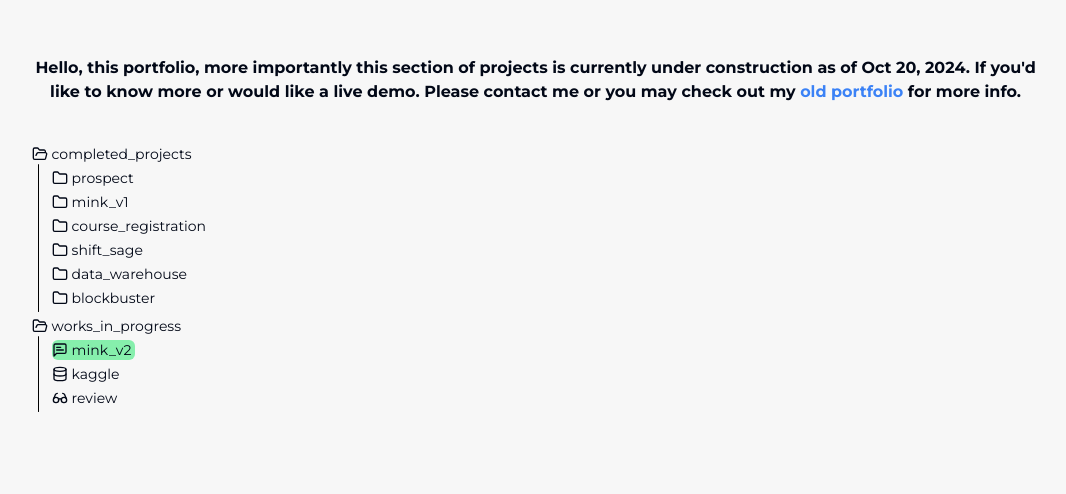
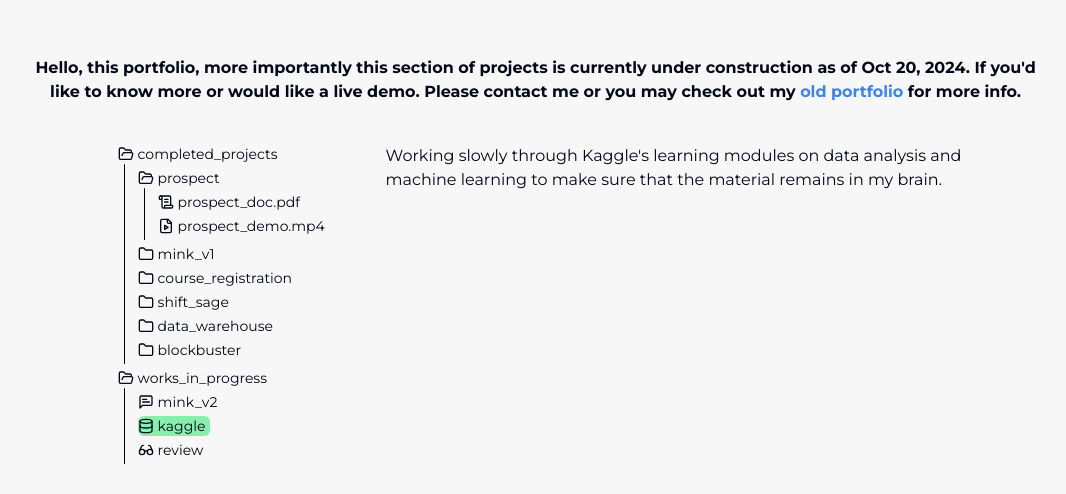
Before and after one commit to michaelwcsin/portfolio, a Next.js app: page / in a window 1280 px wide. Shown: the part 1620-2114 px from the top of the page, without its empty margins (66-1132 px from the left). Built offline with nearby package versions, Linux system fonts and the light colour scheme.

Commit message:
conditional rendering, need to update projects

```diff
--- a/components/ui/file-tree.tsx
+++ b/components/ui/file-tree.tsx
@@ -83,6 +83,7 @@ const Tree = forwardRef<HTMLDivElement, TreeViewProps>(
 
     const selectItem = useCallback((id: string) => {
       setSelectedId(id);
+      console.log(id); // This is where id is changed
     }, []);
 
     const handleExpand = useCallback((id: string) => {
@@ -290,6 +291,7 @@ const File = forwardRef<
     isSelectable?: boolean;
     isSelect?: boolean;
     fileIcon?: React.ReactNode;
+    onFileSelect: (value: string) => void;
   } & React.ComponentPropsWithoutRef<typeof AccordionPrimitive.Trigger>
 >(
   (
@@ -299,6 +301,7 @@ const File = forwardRef<
       isSelectable = true,
       isSelect,
       fileIcon,
+      onFileSelect,
       children,
       ...props
     },
@@ -322,7 +325,10 @@ const File = forwardRef<
             isSelectable ? "cursor-pointer" : "opacity-50 cursor-not-allowed",
             className
           )}
-          onClick={() => selectItem(value)}
+          onClick={() => {
+            selectItem(value);
+            onFileSelect(value);
+          }}
         >
           {fileIcon ?? <FileIcon className="size-4" />}
           {children}
--- a/pages/Projects.tsx
+++ b/pages/Projects.tsx
@@ -7,9 +7,20 @@ import {
   MessageSquareText,
   ScrollText,
 } from "lucide-react";
-import React from "react";
+import React, { useEffect, useState } from "react";
 
 const Projects = () => {
+  const [selectedFile, setSelectedFile] = useState("22");
+
+  const handleFileSelect = (fileValue: string) => {
+    console.log(`Selected value: ${fileValue}`);
+    setSelectedFile(fileValue);
+  };
+
+  useEffect(() => {
+    console.log("Current selectedFile state:", selectedFile);
+  }, [selectedFile]);
+
   return (
     <div className="flex h-screen w-full items-center">
       <div className="flex-col w-full md:w-[80vw] items-center gap-[10vw] m-[7vw]">
@@ -30,75 +41,150 @@ const Projects = () => {
           </span>{" "}
           for more info.
         </p>
+
+        <div className="flex gap-5 justify-center">
           <Tree
-          className="overflow-hidden w-full h-[70vh]"
-          initialSelectedId="21"
-          initialExpandedItems={["1", "20"]}
+            className="overflow-hidden w-[25%] h-[70vh]"
+            initialSelectedId="22"
+            initialExpandedItems={["1", "2", "20"]}
             elements={projects}
           >
             <Folder element="completed_projects" value="1">
               <Folder value="2" element="prospect">
-              <File fileIcon={<ScrollText size="16" />} value="3">
+                <File
+                  fileIcon={<ScrollText size="16" />}
+                  value="3"
+                  onFileSelect={handleFileSelect}
+                >
                   <p>prospect_doc.pdf</p>
                 </File>
-              <File fileIcon={<FileVideo size="16" />} value="4">
+                <File
+                  fileIcon={<FileVideo size="16" />}
+                  value="4"
+                  onFileSelect={handleFileSelect}
+                >
                   <p>prospect_demo.mp4</p>
                 </File>
               </Folder>
               <Folder value="5" element="mink_v1">
-              <File fileIcon={<ScrollText size="16" />} value="6">
+                <File
+                  fileIcon={<ScrollText size="16" />}
+                  value="6"
+                  onFileSelect={handleFileSelect}
+                >
                   <p>mink_doc.pdf</p>
                 </File>
-              <File fileIcon={<FileVideo size="16" />} value="7">
+                <File
+                  fileIcon={<FileVideo size="16" />}
+                  value="7"
+                  onFileSelect={handleFileSelect}
+                >
                   <p>mink_v1_demo.mp4</p>
                 </File>
               </Folder>
               <Folder value="8" element="course_registration">
-              <File value="9">
+                <File value="9" onFileSelect={handleFileSelect}>
                   <p>README.md</p>
                 </File>
-              <File fileIcon={<FileVideo size="16" />} value="10">
+                <File
+                  fileIcon={<FileVideo size="16" />}
+                  value="10"
+                  onFileSelect={handleFileSelect}
+                >
                   <p>course_registration_demo.mp4</p>
                 </File>
               </Folder>
               <Folder value="11" element="shift_sage">
-              <File value="12">
+                <File value="12" onFileSelect={handleFileSelect}>
                   <p>README.md</p>
                 </File>
-              <File fileIcon={<FileVideo size="16" />} value="13">
+                <File
+                  fileIcon={<FileVideo size="16" />}
+                  value="13"
+                  onFileSelect={handleFileSelect}
+                >
                   <p>shift_sage_demo.mp4</p>
                 </File>
               </Folder>
               <Folder value="14" element="data_warehouse">
-              <File value="15">
+                <File value="15" onFileSelect={handleFileSelect}>
                   <p>README.md</p>
                 </File>
-              <File fileIcon={<FileVideo size="16" />} value="16">
+                <File
+                  fileIcon={<FileVideo size="16" />}
+                  value="16"
+                  onFileSelect={handleFileSelect}
+                >
                   <p>data_warehouse_demo.mp4</p>
                 </File>
               </Folder>
               <Folder value="17" element="blockbuster">
-              <File value="18">
+                <File value="18" onFileSelect={handleFileSelect}>
                   <p>README.md</p>
                 </File>
-              <File fileIcon={<FileVideo size="16" />} value="19">
+                <File
+                  fileIcon={<FileVideo size="16" />}
+                  value="19"
+                  onFileSelect={handleFileSelect}
+                >
                   <p>blockbuster.mp4</p>
                 </File>
               </Folder>
             </Folder>
 
             <Folder element="works_in_progress" value="20">
-            <File fileIcon={<MessageSquareText size="16" />} value="21">
+              <File
+                fileIcon={<MessageSquareText size="16" />}
+                value="21"
+                onFileSelect={handleFileSelect}
+              >
                 mink_v2
               </File>
-            <File fileIcon={<Database size="16" />} value="22">
+              <File
+                fileIcon={<Database size="16" />}
+                value="22"
+                onFileSelect={handleFileSelect}
+              >
                 kaggle
               </File>
-            <File fileIcon={<Glasses size="16" />} value="23">
+              <File
+                fileIcon={<Glasses size="16" />}
+                value="23"
+                onFileSelect={handleFileSelect}
+              >
                 review
               </File>
             </Folder>
           </Tree>
+          <div className="w-[45vw] text-pretty">
+            {selectedFile === "21" && (
+              <p>
+                Developing new features for previous project mink_v1; some new
+                ones to be implemented in version 2.0 are:
+                <ul>
+                  <li>1. OAuth2</li>
+                  <li>2. Updating UI/UX components</li>
+                </ul>
+              </p>
+            )}
+            {selectedFile === "22" && (
+              <p>
+                Working slowly through Kaggle&apos;s learning modules on data
+                analysis and machine learning to make sure that the material
+                remains in my brain.
+              </p>
+            )}
+            {selectedFile === "23" && (
+              <p>
+                Reviewing previous course materials, mostly a refresh on data
+                structures and algorithms.
+              </p>
+            )}
+            {selectedFile !== "21" &&
+              selectedFile !== "22" &&
+              selectedFile !== "23" && <p>Coming soon!</p>}
+          </div>
+        </div>
       </div>
     </div>
   );
```
Also changed, not shown: 1 other file (tests, documents, lock files or other folders). Lines whose indentation alone changed are shown as unchanged.
